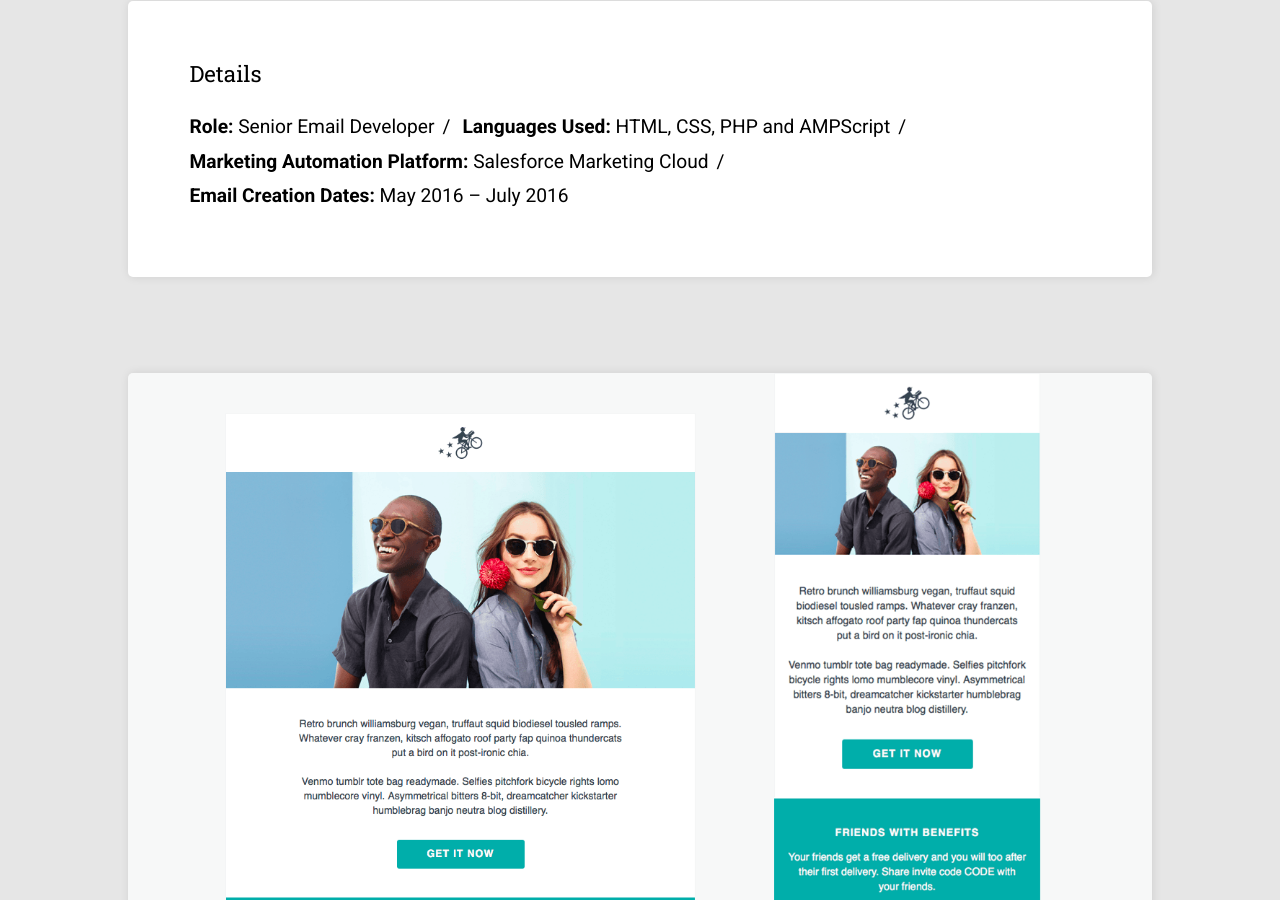
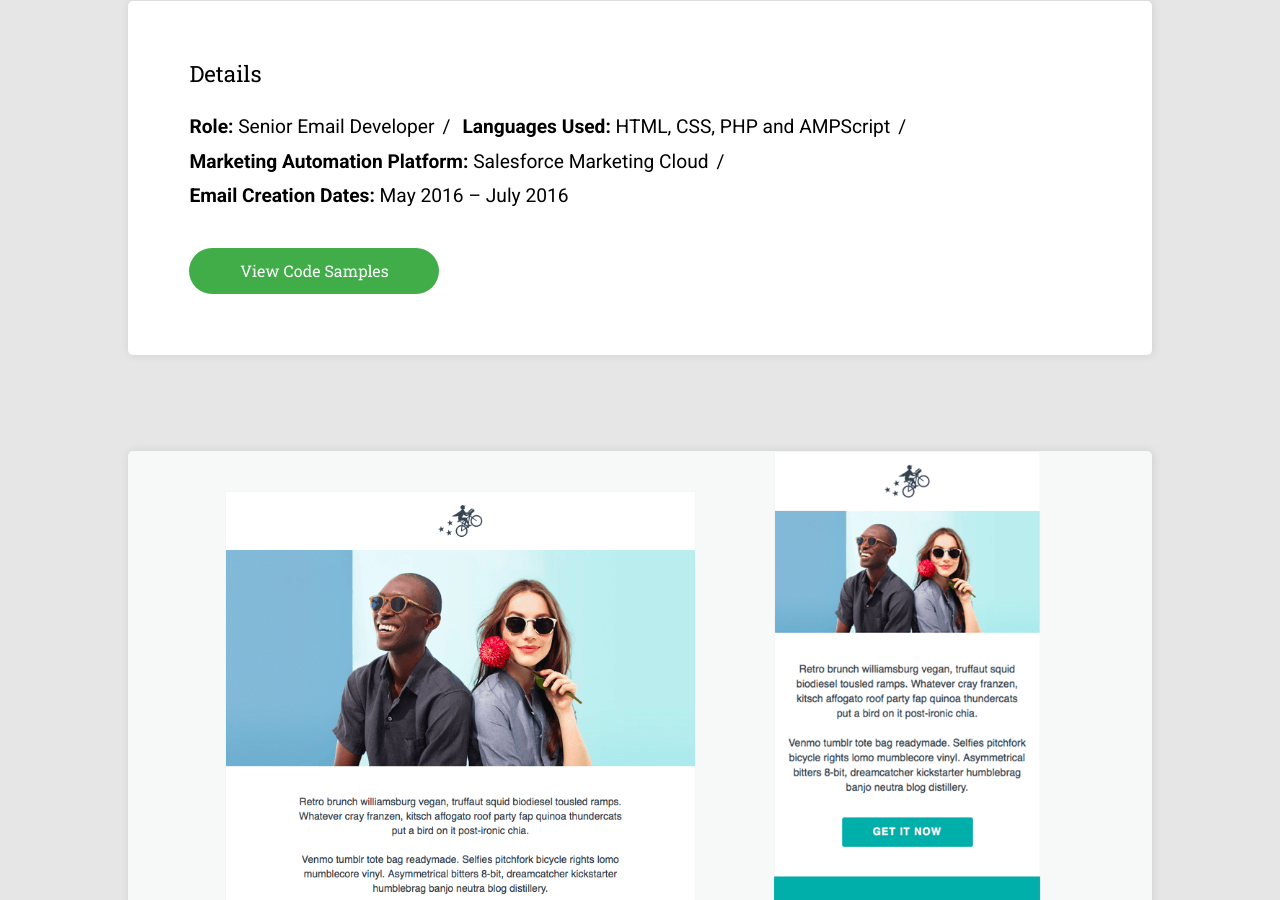
Before and after one commit to mattdavidlucas/mattdavidlucas.github.io, a Jekyll site: the page built from pierry-software-emails.html, in a window 1280 px wide and 900 px high, scrolled down 369 px. Built offline with Jekyll 4.4.1, drawn with Linux system fonts in a browser that asks for light colours; nearby versions of some CDN libraries.

Commit message:
Add View Code Samples link.

```diff
--- a/pierry-software-emails.html
+++ b/pierry-software-emails.html
@@ -18,6 +18,8 @@ details: "<strong>Role:</strong> Senior Email Developer|<strong>Languages Used:<
 			<li>{{detail}}</li>
 			{% endfor %}
 		</ul>
+
+		<a href="https://github.com/mattdavidlucas/email-samples/tree/master/pierry-email" class="cta" target="_blank">View Code Samples</a>
 	</section>
 
 	<figure>
```
